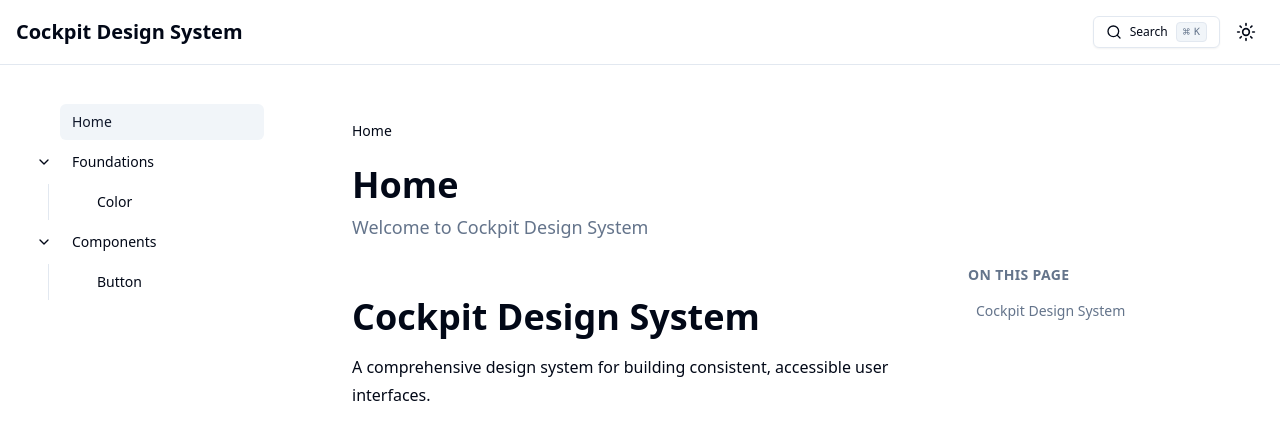
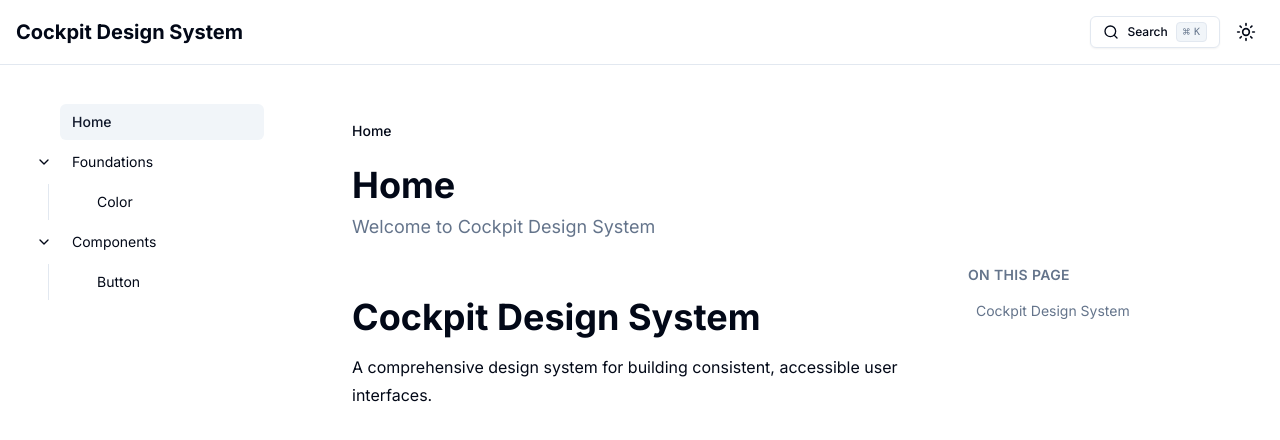
Before and after one commit to legionsa/Cockpit-Codex-Tempo, a React (Vite) app: page /home in a window 1280 px wide. Shown: the top 440 px of the page. Built offline with nearby package versions, Linux system fonts and the light colour scheme.

Commit message:
style: set default font family for body

```diff
--- a/src/index.css
+++ b/src/index.css
@@ -63,8 +63,10 @@
   * {
     @apply border-border;
   }
+
   body {
     @apply bg-background text-foreground;
+    font-family: var(--font-family, ui-sans-serif, system-ui, -apple-system, BlinkMacSystemFont, "Segoe UI", Roboto, "Helvetica Neue", Arial, "Noto Sans", sans-serif);
   }
 }
 
```
